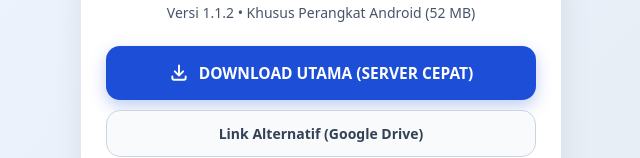
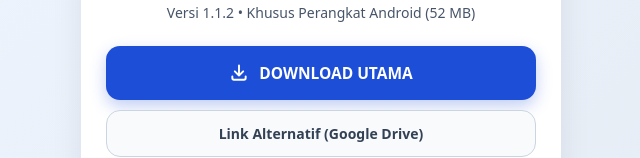
Before and after one commit to ict4smapa-sudo/download-exambro, a plain HTML site: page index.html in a window 1280 px wide. Shown: the part 210-368 px from the top of the page, without its empty margins (319-959 px from the left). Drawn offline with Linux system fonts and the light colour scheme.

Commit message:
Update index.html

```diff
--- a/index.html
+++ b/index.html
@@ -200,7 +200,7 @@
         <svg width="20" height="20" fill="none" stroke="currentColor" stroke-width="2.3" viewBox="0 0 24 24">
           <path stroke-linecap="round" stroke-linejoin="round" d="M4 16v2a2 2 0 002 2h12a2 2 0 002-2v-2M7 10l5 5m0 0l5-5m-5 5V3"/>
         </svg>
-        DOWNLOAD UTAMA (SERVER CEPAT)
+        DOWNLOAD UTAMA
       </a>
 
       <!-- TOMBOL CADANGAN (GOOGLE DRIVE) -->
```
